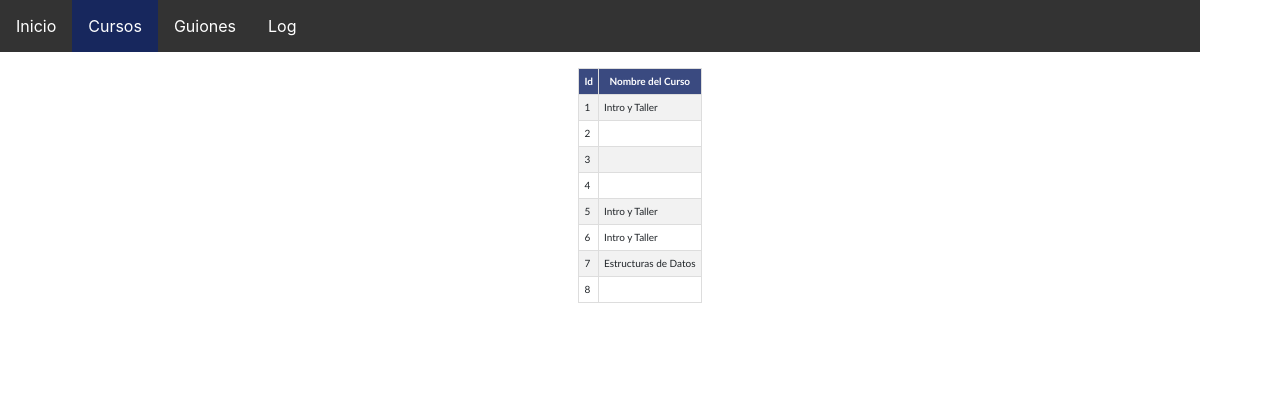
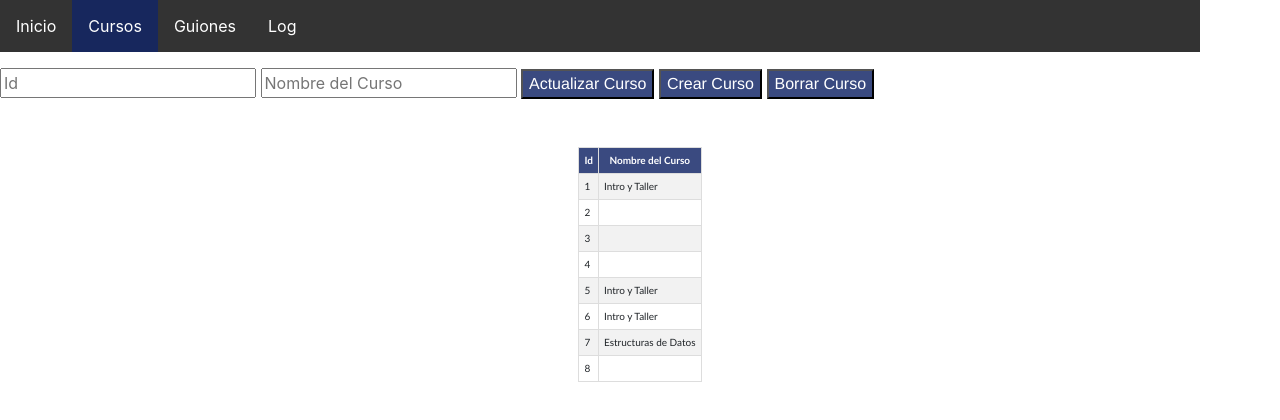
Before and after one commit to Hilary1232/Francis-el-asistente-del-curso, a Flask app: page /show-cursos in a window 1280 px wide. Shown: the part 91-511 px from the top of the page. Run offline with Flask 2, Linux system fonts and the light colour scheme; data comes from the database, SQL or seed files in the repository; both versions use the stored data as it was after the commit; some libraries are stand-ins or nearby versions.

Commit message:
Agregar operaciones CRUD en las tablas curso y guion

```diff
--- a/Francis/app.py
+++ b/Francis/app.py
@@ -14,7 +14,7 @@ from PIL import Image
 import cgitb
 import sqlite3
 from urllib.parse import urlparse
-from Francis.modelo import Usuario, Curso, Log, Guion, Grupo
+from modelo import Usuario, Curso, Log, Guion, Grupo
 
 cgitb.enable()
 
@@ -353,8 +353,6 @@ Este método hace que dependiendo de los parámetros que usuario ingresó en la
 estos sean actualizados en la base de datos Esta actualización va a depender de un id ingresado para saber a cuál
 dato se está refiriendo Redirecciona a la página de guiones con los datos actualizados
 '''
-
-
 @app.route('/actualizar-guion', methods=['POST', 'GET'])
 def actualizar_guion():
     id = request.form['id']
@@ -366,44 +364,57 @@ def actualizar_guion():
     fecha_envio = request.form['fecha_envio']
     documento = request.form['documento']
     grupo_id = request.form['grupo_id']
+    boton = request.form["bsubmit"]
+
     engine = modelo.engine
     conn = engine.connect()
-    if tema != '':
-        sql = 'UPDATE guion SET tema = ? WHERE id = ?;'
-        conn.execute(sql, tema, id)
 
-    if contexto != '':
-        sql = 'UPDATE guion SET contexto = ? WHERE id = ?;'
-        conn.execute(sql, contexto, id)
+    if(boton == "Actualizar Registro"):
+        if tema != '':
+            sql = 'UPDATE guion SET tema = ? WHERE id = ?;'
+            conn.execute(sql, tema, id)
 
-    if respuesta != '':
-        sql = 'UPDATE guion SET respuesta = ? WHERE id = ?;'
-        conn.execute(sql, respuesta, id)
+        if contexto != '':
+            sql = 'UPDATE guion SET contexto = ? WHERE id = ?;'
+            conn.execute(sql, contexto, id)
 
-    if sticker != '':
-        sql = 'UPDATE guion SET sticker = ? WHERE id = ?;'
-        conn.execute(sql, sticker, id)
+        if respuesta != '':
+            sql = 'UPDATE guion SET respuesta = ? WHERE id = ?;'
+            conn.execute(sql, respuesta, id)
 
-    if imagen != '':
-        sql = 'UPDATE guion SET imagen = ? WHERE id = ?;'
-        conn.execute(sql, imagen, id)
+        if sticker != '':
+            sql = 'UPDATE guion SET sticker = ? WHERE id = ?;'
+            conn.execute(sql, sticker, id)
 
-    if fecha_envio == 'Kill':
-        kill = ''
-        sql = 'UPDATE guion SET fecha_envio = ? WHERE id = ?;'
-        conn.execute(sql, kill, id)
+        if imagen != '':
+            sql = 'UPDATE guion SET imagen = ? WHERE id = ?;'
+            conn.execute(sql, imagen, id)
 
-    if fecha_envio != '':
-        sql = 'UPDATE guion SET fecha_envio = ? WHERE id = ?;'
-        conn.execute(sql, fecha_envio, id)
+        if fecha_envio == 'Kill':
+            kill = ''
+            sql = 'UPDATE guion SET fecha_envio = ? WHERE id = ?;'
+            conn.execute(sql, kill, id)
 
-    if documento != '' and documento is not None:
-        sql = 'UPDATE guion SET documento = ? WHERE id = ?;'
-        conn.execute(sql, documento, id)
+        if fecha_envio != '':
+            sql = 'UPDATE guion SET fecha_envio = ? WHERE id = ?;'
+            conn.execute(sql, fecha_envio, id)
 
-    if grupo_id != '' and documento is not None:
-        sql = 'UPDATE guion SET grupo_id = ? WHERE id = ?;'
-        conn.execute(sql, grupo_id, id)
+        if documento != '' and documento is not None:
+            sql = 'UPDATE guion SET documento = ? WHERE id = ?;'
+            conn.execute(sql, documento, id)
+
+        if grupo_id != '' and documento is not None:
+            sql = 'UPDATE guion SET grupo_id = ? WHERE id = ?;'
+            conn.execute(sql, grupo_id, id)
+
+    if (boton == "Crear Registro"):
+        sql = 'INSERT INTO guion (tema,contexto,respuesta,sticker,imagen,documento,grupo_id,fecha_envio) VALUES (?,?,?,?,?,?,?,?);'
+        conn.execute(sql, tema, contexto, respuesta, sticker, imagen, documento, grupo_id,fecha_envio)
+
+    if (boton == "Borrar Registro"):
+        sql = 'DELETE FROM guion WHERE id = ?;'
+        conn.execute(sql, id)
+
 
     conn.close()
     session = modelo.Session()
@@ -412,5 +423,33 @@ def actualizar_guion():
     session.close()
     return render_template('tablaGuiones.html', guiones=guiones)
 
+@app.route('/cursos', methods=['POST', 'GET'])
+def crud_cursos():
+    id = request.form['id']
+    nombre = request.form['nombre']
+    boton = request.form["bsubmit"]
+
+    engine = modelo.engine
+    conn = engine.connect()
+
+    if(boton == "Actualizar Curso"):
+        if(nombre != '' and nombre is not None):
+            sql = 'UPDATE curso SET curso = ? WHERE id = ?;'
+            conn.execute(sql, nombre, id)
+
+    if (boton == "Crear Curso"):
+        sql = 'INSERT INTO curso (curso) VALUES(?);'
+        conn.execute(sql, nombre)
+
+    if (boton == "Borrar Curso"):
+        sql = 'DELETE FROM curso WHERE id = ?;'
+        conn.execute(sql, id)
+
+    conn.close()
+    session = modelo.Session()
+    data = session.query(Curso)
+    cursos = data.all()
+    session.close()
+    return render_template('tablaCursos.html', cursos=cursos)
 
 app.run(host='localhost', port=5001, debug=True)
--- a/Francis/static/style.css
+++ b/Francis/static/style.css
@@ -77,6 +77,18 @@
     text-decoration-color: white;
     color:white;
 }
+#btnC{
+    background-color: rgba(17, 37, 102, 0.829);
+    font-family: 'Franklin Gothic Medium', 'Arial Narrow', Arial, sans-serif;
+    text-decoration-color: white;
+    color:white;
+}
+#btnB{
+    background-color: rgba(17, 37, 102, 0.829);
+    font-family: 'Franklin Gothic Medium', 'Arial Narrow', Arial, sans-serif;
+    text-decoration-color: white;
+    color:white;
+}
 nav {
     background-color:rgba(17, 37, 102, 0.829);
     border: 1px solid #dedede;
--- a/Francis/templates/tablaCursos.html
+++ b/Francis/templates/tablaCursos.html
@@ -33,6 +33,14 @@
   <li><a href="/log">Log</a></li>
 </ul>
 </div>
+<form action="/cursos" method="POST" enctype="multipart/form-data">
+    <input type="text" name="id" placeholder="Id" />
+        <input type="text" name="nombre" placeholder="Nombre del Curso" />
+         <input id = "btn" type="submit" name="bsubmit" value="Actualizar Curso" />
+    <input id = "btnC" type="submit" name="bsubmit" value="Crear Curso" />
+    <input id = "btnB" type="submit" name="bsubmit" value="Borrar Curso" />
+</form>
+<br><br>
 <table id="cursos" align="center">
   <tr>
     <th>Id</th>
--- a/Francis/templates/tablaGuiones.html
+++ b/Francis/templates/tablaGuiones.html
@@ -45,7 +45,9 @@
     <input type="text" name="fecha_envio" placeholder="Fecha de Envío" /><br>
     <input type="text" name="documento" placeholder="Documento" />
     <input type="text" name="grupo_id" placeholder="GrupoID" />
-         <input id = "btn" type="submit" name="submit" value="Actualizar Registro" />
+         <input id = "btn" type="submit" name="bsubmit" value="Actualizar Registro" />
+    <input id = "btnC" type="submit" name="bsubmit" value="Crear Registro" />
+    <input id = "btnB" type="submit" name="bsubmit" value="Borrar Registro" />
 </form>
 <br><br>
 <table id="cursos" align="center">
```
Also changed, not shown: Francis/db/francis.db.
